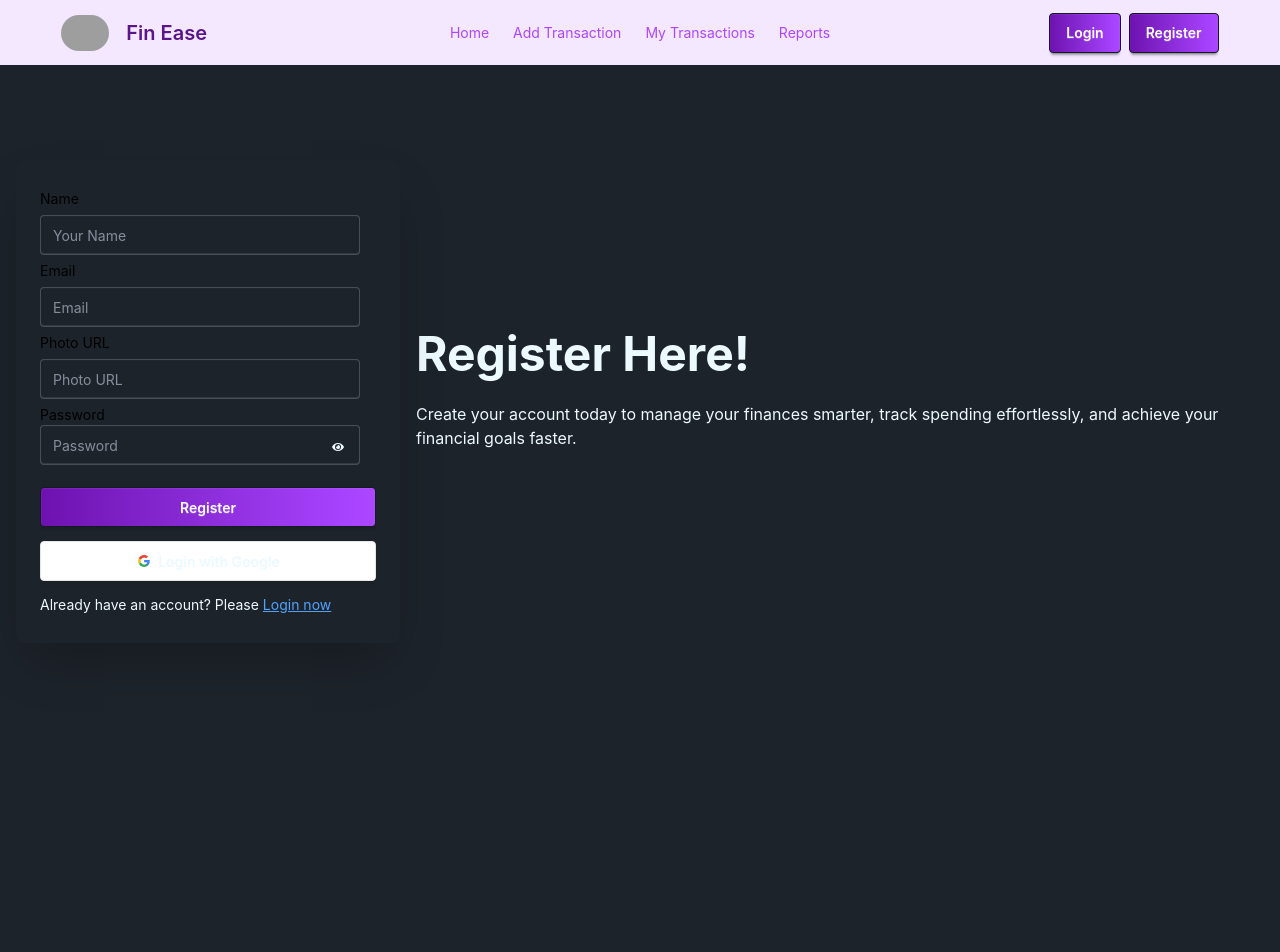
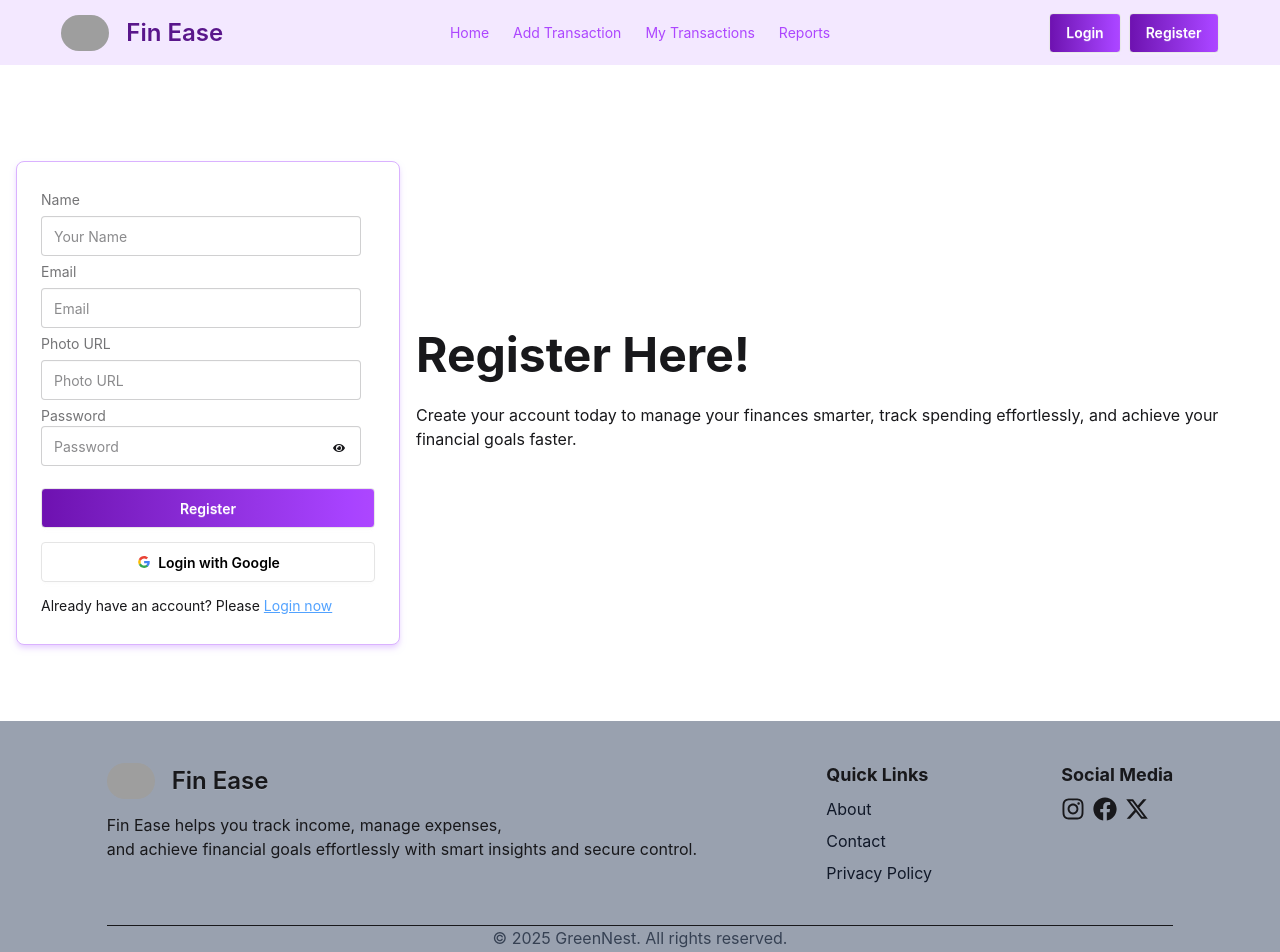
Before and after one commit to lijanahmmed/Fin-Ease-Client, a React (Vite) app: page /auth/register in a window 1280 px wide. Shown: the top 952 px of the page. Before the commit the page ends 800 px from the top, so only its background shows below. Built offline with nearby package versions, Linux system fonts and the light colour scheme; no server answers; grey boxes are pictures that could not be loaded.

Commit message:
added footer section

```diff
--- a/index.html
+++ b/index.html
@@ -1,6 +1,6 @@
 <!DOCTYPE html>
-<html lang="en" data-theme="dark">
-<!-- <html lang="en"> -->
+<!-- <html lang="en" data-theme="dark"> -->
+<html lang="en">
   <head>
     <meta charset="UTF-8" />
     <link
--- /dev/null
+++ b/src/Components/Footer.jsx
@@ -0,0 +1,54 @@
+import React from "react";
+import { FaFacebook, FaInstagram } from "react-icons/fa";
+import { FaXTwitter } from "react-icons/fa6";
+import { Link } from "react-router";
+
+const Footer = () => {
+  return (
+    <div className="w-11/12 md:w-10/12 mx-auto pt-10 pb-2">
+      <div className="flex flex-col gap-10 md:flex-row justify-between">
+        <div className="space-y-3">
+          <div className="flex items-center">
+            <img
+              className="w-12 rounded-full"
+              src="https://encrypted-tbn0.gstatic.com/images?q=tbn:ANd9GcT815NGXKz9w59G2GFzQbv18u8oXc0NxkLuLw&s"
+              alt=""
+            />
+            <Link to="/" className="btn btn-ghost text-2xl">
+              Fin Ease
+            </Link>
+          </div>
+          <p>
+            Fin Ease helps you track income, manage expenses, <br /> and achieve
+            financial goals effortlessly with smart insights and secure control.
+          </p>
+        </div>
+        <div>
+          <h4 className="text-lg font-bold">Quick Links</h4>
+          <ul className="space-y-2 mt-2">
+            <li className="text-gray-900 cursor-pointer">About</li>
+            <li className="text-gray-900 cursor-pointer">Contact</li>
+            <li className="text-gray-900 cursor-pointer">Privacy Policy</li>
+          </ul>
+        </div>
+        <div>
+          <h4 className="text-lg font-bold">Social Media</h4>
+          <div className="mt-2 flex gap-2">
+            <FaInstagram size={24} />
+            <FaFacebook size={24} />
+            <FaXTwitter size={24} />
+          </div>
+        </div>
+      </div>
+
+      <div className="mt-10">
+        <hr />
+        <p className="text-center text-gray-700">
+          © 2025 GreenNest. All rights reserved.
+        </p>
+      </div>
+    </div>
+  );
+};
+
+export default Footer;
--- a/src/Components/Navbar.jsx
+++ b/src/Components/Navbar.jsx
@@ -106,7 +106,7 @@ const Navbar = () => {
             src="https://encrypted-tbn0.gstatic.com/images?q=tbn:ANd9GcT815NGXKz9w59G2GFzQbv18u8oXc0NxkLuLw&s"
             alt=""
           />
-          <Link to="/" className="btn btn-ghost text-purple-900 text-xl">
+          <Link to="/" className="btn btn-ghost text-purple-900 text-2xl">
             Fin Ease
           </Link>
         </div>
@@ -133,7 +133,7 @@ const Navbar = () => {
               <li>
                 <Link
                   to="/my-profile"
-                  className="text-purple-800 font-extrabold border-b-2 hover:underline"
+                  className="text-purple-700 font-extrabold border-b-2 hover:underline"
                 >
                   My Profile
                 </Link>
--- a/src/Components/TransactionCard.jsx
+++ b/src/Components/TransactionCard.jsx
@@ -41,7 +41,7 @@ const TransactionCard = ({ transaction, handleDeleteSuccess }) => {
   };
 
   return (
-    <div className="border border-purple-300 shadow-purple-300 p-3 rounded-lg space-y-2">
+    <div className="border border-purple-300 shadow-md shadow-purple-200 p-3 rounded-lg space-y-2">
       <div className="flex justify-between items-center">
         <p className="text-xl font-bold">{type}</p>
         <p className="border border-purple-200 px-3 py-1 rounded-2xl">
--- a/src/Layout/Root.jsx
+++ b/src/Layout/Root.jsx
@@ -1,6 +1,7 @@
 import React from 'react';
 import { Outlet } from 'react-router';
 import Navbar from '../Components/Navbar';
+import Footer from '../Components/Footer';
 
 const Root = () => {
     return (
@@ -8,7 +9,12 @@ const Root = () => {
             <div className='bg-purple-100'>
                 <Navbar></Navbar>
             </div>
-            <Outlet></Outlet>
+            <div className='flex-1'>
+                <Outlet></Outlet>
+            </div>
+            <div className='bg-gray-400 mt-15'>
+                <Footer></Footer>
+            </div>
         </div>
     );
 };
--- a/src/Pages/AddTransaction.jsx
+++ b/src/Pages/AddTransaction.jsx
@@ -65,7 +65,7 @@ const AddTransaction = () => {
   };
 
   return (
-    <div className="card border border-gray-200 bg-base-100 w-11/12 max-w-md mx-auto shadow-2xl rounded-2xl mt-20">
+    <div className="card w-11/12 max-w-md mx-auto border border-purple-300 shadow-md shadow-purple-200 rounded-2xl mt-20">
       <div className="card-body p-6 relative">
         <h2 className="text-2xl font-bold text-center mb-6">Add Transaction</h2>
         <form onSubmit={handleSubmit} className="space-y-4">
--- a/src/Pages/Login.jsx
+++ b/src/Pages/Login.jsx
@@ -60,11 +60,11 @@ const Login = () => {
             Log in to simplify your finances and grow your wealth effortlessly.
           </p>
         </div>
-        <div className="card bg-base-100 w-full max-w-sm shrink-0 shadow-2xl">
+        <div className="card w-full max-w-sm shrink-0 border border-purple-300 shadow-md shadow-purple-200">
           <div className="card-body">
             <form onSubmit={handleLogIn}>
               <fieldset className="fieldset">
-                <label className="label text-black text-sm">Email</label>
+                <label className="label text-sm">Email</label>
                 <input
                   name="email"
                   type="email"
@@ -73,7 +73,7 @@ const Login = () => {
                   required
                 />
                 <div className="relative">
-                  <label className="label text-black text-sm">Password</label>
+                  <label className="label text-sm">Password</label>
                   <input
                     name="password"
                     type={show ? "text" : "password"}
@@ -105,7 +105,7 @@ const Login = () => {
                 <button
                   type="button"
                   onClick={handleGoogleLogIn}
-                  className="btn bg-white border-[#e5e5e5] my-2"
+                  className="btn bg-white text-black border-[#e5e5e5] my-2"
                 >
                   <svg
                     aria-label="Google logo"
--- a/src/Pages/MyProfile.jsx
+++ b/src/Pages/MyProfile.jsx
@@ -48,7 +48,7 @@ const MyProfile = () => {
   };
 
   return (
-    <div className="mt-15 mx-auto p-10 border border-purple-300 shadow-xl shadow-purple-200 w-fit">
+    <div className="mt-15 mx-auto p-10 border border-purple-300 shadow-md shadow-purple-200 w-fit">
       <h2 className="text-center text-xl font-bold mb-8">My Profile</h2>
       <div className="flex items-center gap-10">
         <div>
--- a/src/Pages/MyTransactions.jsx
+++ b/src/Pages/MyTransactions.jsx
@@ -39,7 +39,7 @@ const MyTransactions = () => {
           you clear insights into your financial activity.
         </p>
       </div>
-      {transactions > 0 ? (
+      {transactions.length > 0 ? (
         <div className="mt-15 grid grid-cols-1 md:grid-cols-2 lg:grid-cols-3 gap-4">
           {transactions.map((transaction) => (
             <TransactionCard
@@ -52,9 +52,14 @@ const MyTransactions = () => {
       ) : (
         <div className="flex justify-center">
           <div className="mt-20 border border-purple-300 shadow-2xl shadow-purple-200 px-30 py-15 w-fit ">
-          <p className="text-2xl font-bold mb-5">No Transaction Yet</p>
-          <Link to="/add-transaction" className="btn flex justify-center bg-gradient-to-r from-purple-800 to-purple-500 text-white">Add Your Transaction</Link>
-        </div>
+            <p className="text-2xl font-bold mb-5">No Transaction Yet</p>
+            <Link
+              to="/add-transaction"
+              className="btn flex justify-center bg-gradient-to-r from-purple-800 to-purple-500 text-white"
+            >
+              Add Your Transaction
+            </Link>
+          </div>
         </div>
       )}
     </div>
--- a/src/Pages/Register.jsx
+++ b/src/Pages/Register.jsx
@@ -79,11 +79,11 @@ const Register = () => {
             spending effortlessly, and achieve your financial goals faster.
           </p>
         </div>
-        <div className="card bg-base-100 w-full max-w-sm shrink-0 shadow-2xl">
+        <div className="card bg-base-100 w-full max-w-sm shrink-0 border border-purple-300 shadow-md shadow-purple-200">
           <div className="card-body">
             <form onSubmit={handleRegister}>
               <fieldset className="fieldset">
-                <label className="label text-black text-sm">Name</label>
+                <label className="label text-sm">Name</label>
                 <input
                   name="name"
                   type="text"
@@ -91,7 +91,7 @@ const Register = () => {
                   placeholder="Your Name"
                   required
                 />
-                <label className="label text-black text-sm">Email</label>
+                <label className="label text-sm">Email</label>
                 <input
                   name="email"
                   type="email"
@@ -99,7 +99,7 @@ const Register = () => {
                   placeholder="Email"
                   required
                 />
-                <label className="label text-black text-sm">Photo URL</label>
+                <label className="label text-sm">Photo URL</label>
                 <input
                   name="photo"
                   type="text"
@@ -108,7 +108,7 @@ const Register = () => {
                   required
                 />
                 <div className="relative">
-                  <label className="label text-black text-sm">Password</label>
+                  <label className="label text-sm">Password</label>
                   <input
                     name="password"
                     type={show ? "text" : "password"}
@@ -132,7 +132,7 @@ const Register = () => {
                 <button
                   type="button"
                   onClick={handleGoogleLogIn}
-                  className="btn bg-white border-[#e5e5e5] my-2"
+                  className="btn bg-white text-black border-[#e5e5e5] my-2"
                 >
                   <svg
                     aria-label="Google logo"
--- a/src/Pages/UpdateTransaction.jsx
+++ b/src/Pages/UpdateTransaction.jsx
@@ -87,7 +87,7 @@ const UpdateTransaction = () => {
   };
 
   return (
-    <div className="card border border-gray-200 bg-base-100 w-11/12 max-w-md mx-auto shadow-2xl rounded-2xl mt-20">
+    <div className="card w-11/12 max-w-md mx-auto border border-purple-300 shadow-md shadow-purple-200 rounded-2xl mt-20">
       <div className="card-body p-6 relative">
         <h2 className="text-2xl font-bold text-center mb-6">
           Update Transaction
```
